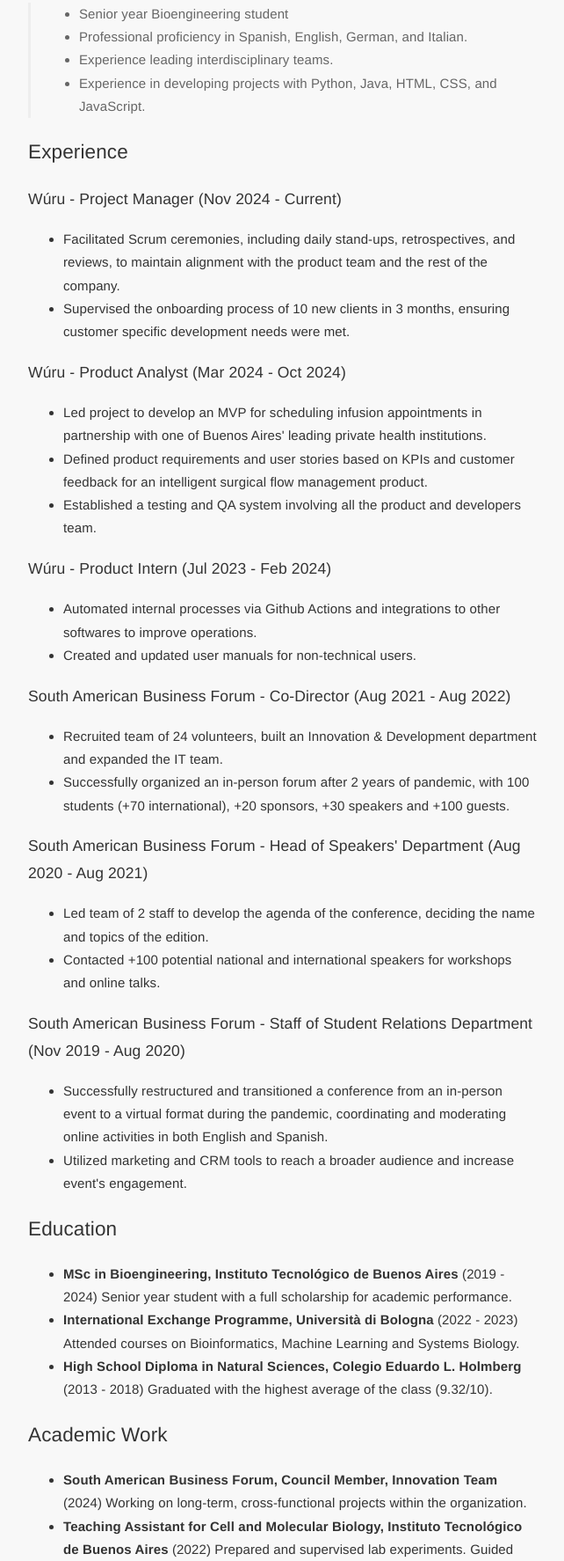
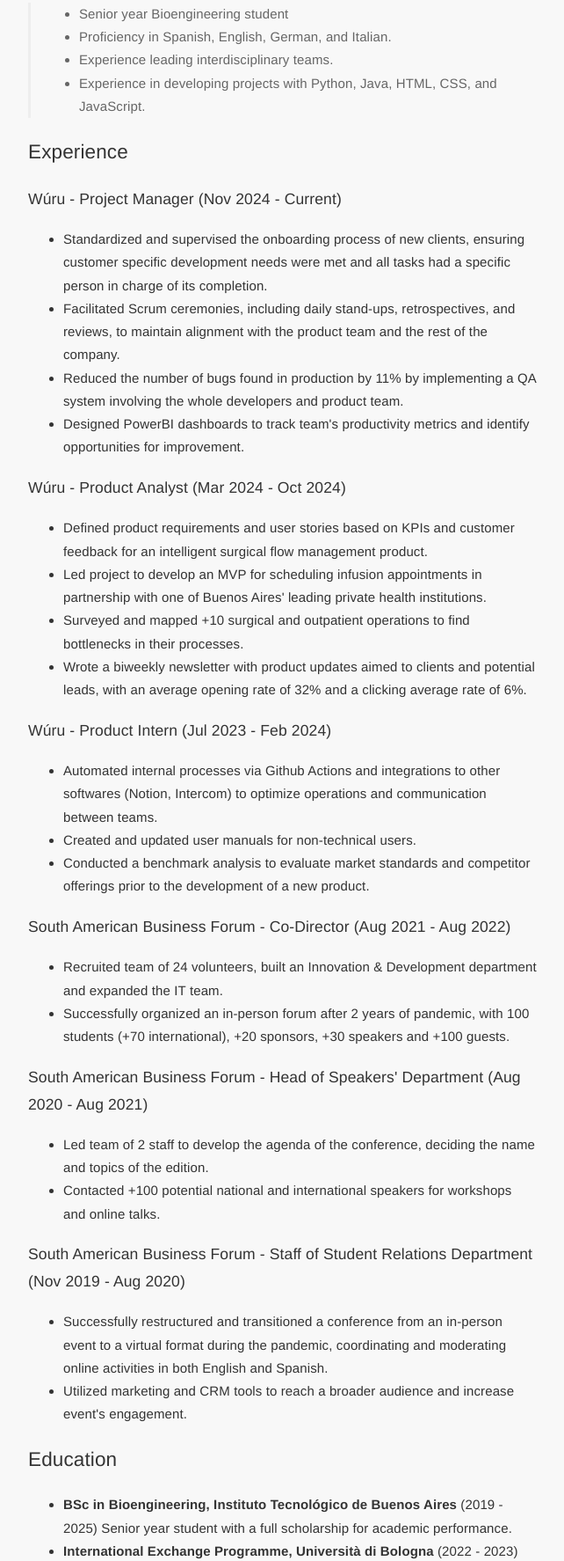
Before and after one commit to lusimoncelli/lusi.com.ar, a plain HTML site: page en/cv/index.html in a window 1280 px wide. Shown: the part 421-2195 px from the top of the page at 88% size, without its empty margins (318-960 px from the left). Drawn offline with Linux system fonts and the light colour scheme.

Commit message:
update resume section

```diff
--- a/en/cv/index.html
+++ b/en/cv/index.html
@@ -38,7 +38,7 @@
         <blockquote>
             <ul>
                 <li>Senior year Bioengineering student</li>
-                <li>Professional proficiency in Spanish, English, German, and Italian.</li>
+                <li>Proficiency in Spanish, English, German, and Italian.</li>
                 <li>Experience leading interdisciplinary teams.</li>
                 <li>Experience in developing projects with Python, Java, HTML, CSS, and JavaScript.</li>
             </ul>
@@ -50,23 +50,27 @@
             Wúru - Project Manager (Nov 2024 - Current)<a href=#project-manager class=anchor>🔗</a>
         </h3>
         <ul>
+            <li>Standardized and supervised the onboarding process of  new clients, ensuring customer specific development needs were met and all tasks had a specific person in charge of its completion.</li>
             <li>Facilitated Scrum ceremonies, including daily stand-ups, retrospectives, and reviews, to maintain alignment with the product team and the rest of the company.</li>
-            <li>Supervised the onboarding process of 10 new clients in 3 months, ensuring customer specific development needs were met.</li>
+            <li>Reduced the number of bugs found in production by 11% by implementing a QA system involving the whole developers and product team.</li>
+            <li>Designed PowerBI dashboards to track team's productivity metrics and identify opportunities for improvement.</li>
         </ul>
         <h3 id=product-analyst>
             Wúru - Product Analyst (Mar 2024 - Oct 2024)<a href=#product-analyst class=anchor>🔗</a>
         </h3>
         <ul>
+            <li>Defined product requirements and user stories based on KPIs and customer feedback for an intelligent surgical flow management product.</li>
             <li>Led project to develop an MVP for scheduling infusion appointments in partnership with one of Buenos Aires' leading private health institutions.</li>
-            <li>Defined product requirements and user stories based on KPIs and customer feedback for an intelligent surgical flow management product.</li>
-            <li> Established a testing and QA system involving all the product and developers team.</li>
+            <li>Surveyed and mapped +10 surgical and outpatient operations to find bottlenecks in their processes.</li>
+            <li>Wrote a biweekly newsletter with product updates aimed to clients and potential leads, with an average opening rate of 32% and a clicking average rate of 6%.</li>
         </ul>
         <h3 id=product-intern>
             Wúru - Product Intern (Jul 2023 - Feb 2024)<a href=#product-intern class=anchor>🔗</a>
         </h3>
         <ul>
-            <li>Automated internal processes via Github Actions and integrations to other softwares to improve operations.</li>
+            <li>Automated internal processes via Github Actions and integrations to other softwares (Notion, Intercom) to optimize operations and communication between teams.</li>
             <li>Created and updated user manuals for non-technical users.</li>
+            <li>Conducted a benchmark analysis to evaluate market standards and competitor offerings prior to the development of a new product.</li>
 
         </ul>
         <h3 id=sabf-codirector>
@@ -97,8 +101,8 @@
         </h2>
         <ul>
             <li>
-                <strong>MSc in Bioengineering, Instituto Tecnológico de Buenos Aires</strong>
-                (2019 - 2024) Senior year student with a full scholarship for academic performance.
+                <strong>BSc in Bioengineering, Instituto Tecnológico de Buenos Aires</strong>
+                (2019 - 2025) Senior year student with a full scholarship for academic performance.
             </li>
             <li>
                 <strong>International Exchange Programme, Università di Bologna</strong>
```
Also changed, not shown: cv/index.html (+9 -5 lines), 2 other files.
